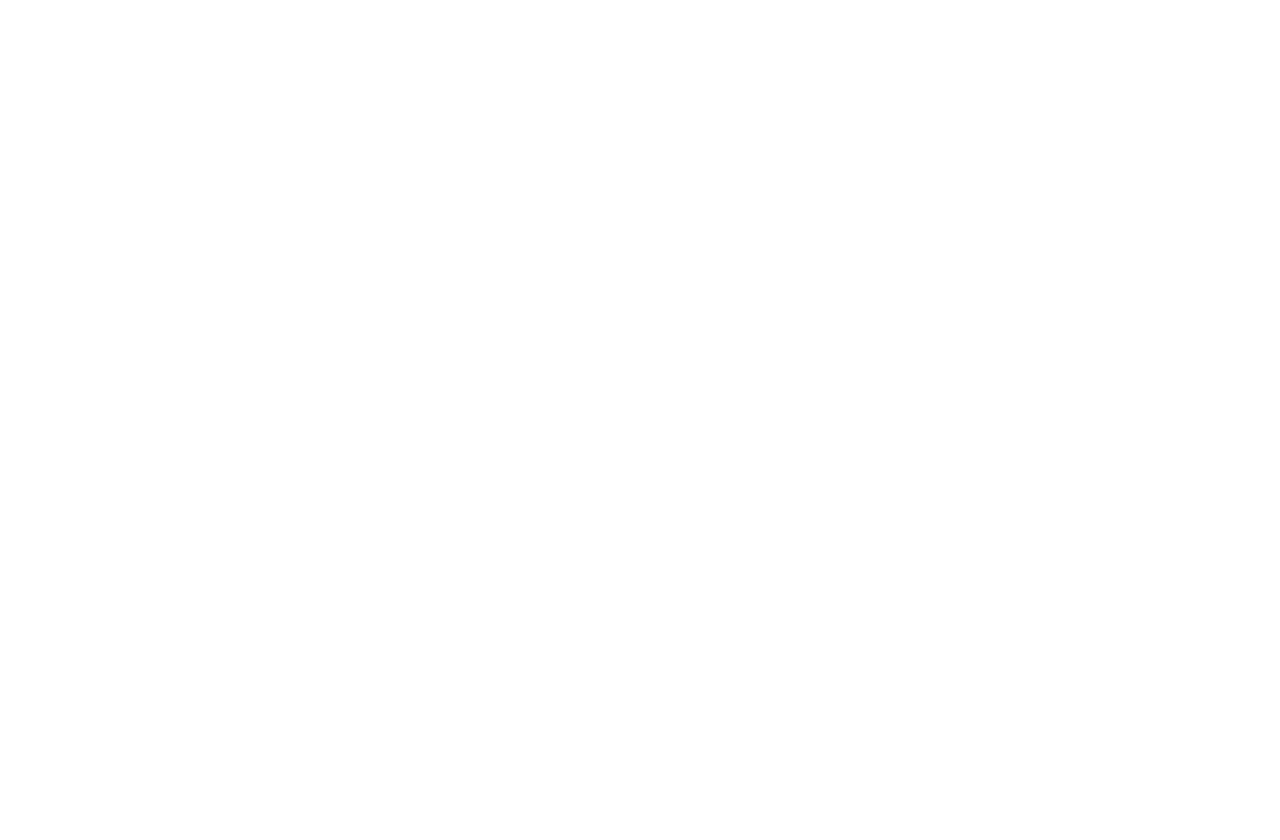
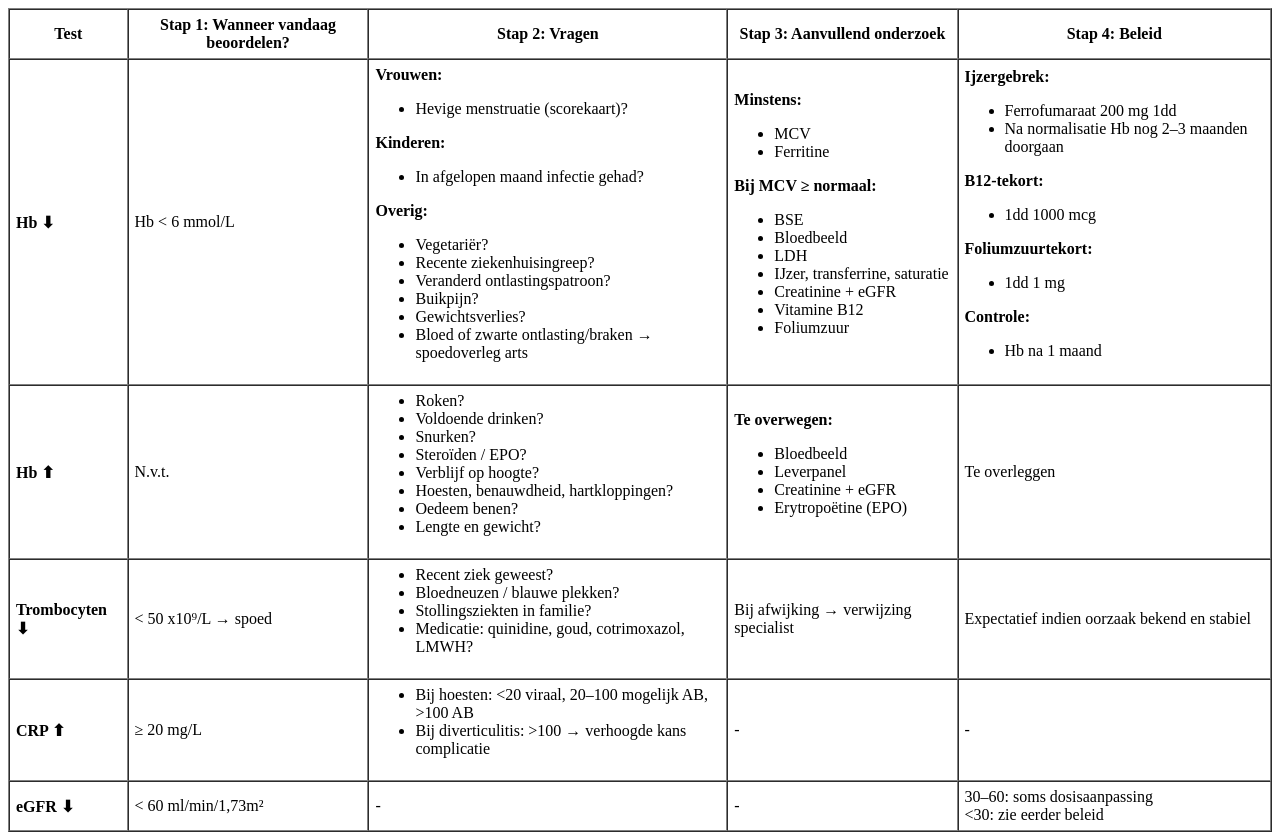
Before and after one commit to manouk1991/manouk1991.github.io, a plain HTML site: page index.html in a window 1280 px wide. Before the commit the page ends 800 px from the top, so only its background shows below. Drawn offline with Linux system fonts and the light colour scheme.

Commit message:
Expand index.html with detailed medical table

```diff
--- a/index.html
+++ b/index.html
@@ -0,0 +1,140 @@
+<table border="1" cellpadding="6" cellspacing="0">
+  <thead>
+    <tr>
+      <th>Test</th>
+      <th>Stap 1: Wanneer vandaag beoordelen?</th>
+      <th>Stap 2: Vragen</th>
+      <th>Stap 3: Aanvullend onderzoek</th>
+      <th>Stap 4: Beleid</th>
+    </tr>
+  </thead>
+  <tbody>
+
+    <tr>
+      <td><strong>Hb ⬇</strong></td>
+      <td>Hb &lt; 6 mmol/L</td>
+      <td>
+        <strong>Vrouwen:</strong>
+        <ul>
+          <li>Hevige menstruatie (scorekaart)?</li>
+        </ul>
+        <strong>Kinderen:</strong>
+        <ul>
+          <li>In afgelopen maand infectie gehad?</li>
+        </ul>
+        <strong>Overig:</strong>
+        <ul>
+          <li>Vegetariër?</li>
+          <li>Recente ziekenhuisingreep?</li>
+          <li>Veranderd ontlastingspatroon?</li>
+          <li>Buikpijn?</li>
+          <li>Gewichtsverlies?</li>
+          <li>Bloed of zwarte ontlasting/braken → spoedoverleg arts</li>
+        </ul>
+      </td>
+      <td>
+        <strong>Minstens:</strong>
+        <ul>
+          <li>MCV</li>
+          <li>Ferritine</li>
+        </ul>
+        <strong>Bij MCV ≥ normaal:</strong>
+        <ul>
+          <li>BSE</li>
+          <li>Bloedbeeld</li>
+          <li>LDH</li>
+          <li>IJzer, transferrine, saturatie</li>
+          <li>Creatinine + eGFR</li>
+          <li>Vitamine B12</li>
+          <li>Foliumzuur</li>
+        </ul>
+      </td>
+      <td>
+        <strong>Ijzergebrek:</strong>
+        <ul>
+          <li>Ferrofumaraat 200 mg 1dd</li>
+          <li>Na normalisatie Hb nog 2–3 maanden doorgaan</li>
+        </ul>
+        <strong>B12-tekort:</strong>
+        <ul>
+          <li>1dd 1000 mcg</li>
+        </ul>
+        <strong>Foliumzuurtekort:</strong>
+        <ul>
+          <li>1dd 1 mg</li>
+        </ul>
+        <strong>Controle:</strong>
+        <ul>
+          <li>Hb na 1 maand</li>
+        </ul>
+      </td>
+    </tr>
+
+    <tr>
+      <td><strong>Hb ⬆</strong></td>
+      <td>N.v.t.</td>
+      <td>
+        <ul>
+          <li>Roken?</li>
+          <li>Voldoende drinken?</li>
+          <li>Snurken?</li>
+          <li>Steroïden / EPO?</li>
+          <li>Verblijf op hoogte?</li>
+          <li>Hoesten, benauwdheid, hartkloppingen?</li>
+          <li>Oedeem benen?</li>
+          <li>Lengte en gewicht?</li>
+        </ul>
+      </td>
+      <td>
+        <strong>Te overwegen:</strong>
+        <ul>
+          <li>Bloedbeeld</li>
+          <li>Leverpanel</li>
+          <li>Creatinine + eGFR</li>
+          <li>Erytropoëtine (EPO)</li>
+        </ul>
+      </td>
+      <td>Te overleggen</td>
+    </tr>
+
+    <tr>
+      <td><strong>Trombocyten ⬇</strong></td>
+      <td>&lt; 50 x10⁹/L → spoed</td>
+      <td>
+        <ul>
+          <li>Recent ziek geweest?</li>
+          <li>Bloedneuzen / blauwe plekken?</li>
+          <li>Stollingsziekten in familie?</li>
+          <li>Medicatie: quinidine, goud, cotrimoxazol, LMWH?</li>
+        </ul>
+      </td>
+      <td>Bij afwijking → verwijzing specialist</td>
+      <td>Expectatief indien oorzaak bekend en stabiel</td>
+    </tr>
+
+    <tr>
+      <td><strong>CRP ⬆</strong></td>
+      <td>≥ 20 mg/L</td>
+      <td>
+        <ul>
+          <li>Bij hoesten: &lt;20 viraal, 20–100 mogelijk AB, &gt;100 AB</li>
+          <li>Bij diverticulitis: &gt;100 → verhoogde kans complicatie</li>
+        </ul>
+      </td>
+      <td>-</td>
+      <td>-</td>
+    </tr>
+
+    <tr>
+      <td><strong>eGFR ⬇</strong></td>
+      <td>&lt; 60 ml/min/1,73m²</td>
+      <td>-</td>
+      <td>-</td>
+      <td>
+        30–60: soms dosisaanpassing<br>
+        &lt;30: zie eerder beleid
+      </td>
+    </tr>
+
+  </tbody>
+</table>
```
